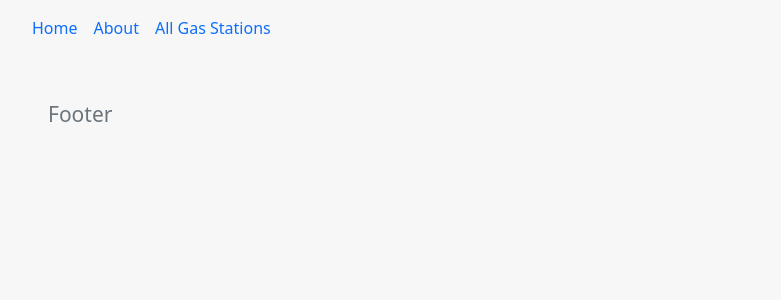
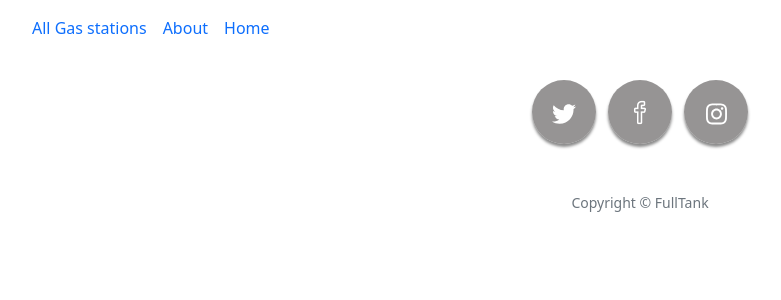
Before and after one commit to jenniferdinh1997/fullTank, a Django app: page /stations/ in a window 1280 px wide. Shown: the top 300 px of the page, without its empty margins (0-781 px from the left). Run offline with Django 4.2, Linux system fonts and the light colour scheme; some libraries are stand-ins or nearby versions.

Commit message:
adding CSS

```diff
--- a/fulltank_app/static/css/style.css
+++ b/fulltank_app/static/css/style.css
@@ -1,21 +1,87 @@
 
-body {
+body,html {
   width: 100%;
   height: 100%;
-  color: red !important;
-  background-color: rgba(246, 246, 246, 0.8) !important;
 }
 
+/* ###SEction1 */
+.masthead {
+    min-height: 30rem;
+    position: relative;
+    display: table;
+    width: 100%;
+    height: auto;
+    padding-top: 8rem;
+    padding-bottom: 8rem;
+    background: linear-gradient(90deg, rgba(255, 255, 255, 0.1) 0%, rgba(255, 255, 255, 0.1) 100%), url("https://wallpapercave.com/wp/wp6696517.jpg");
+    background-position: center center;
+    background-repeat: no-repeat;
+    background-size: cover;
+  }
+  .masthead h1, .masthead .h1 {
+    font-size: 4rem;
+    margin: 0;
+    padding: 0;
+  }
+  @media (min-width: 992px) {
+    .masthead {
+      height: 100vh;
+    }
+    .masthead h1, .masthead .h1 {
+      font-size: 5.5rem;
+    }
+  }
+
+/* ####IconsSectionSection2 */
+
+  .service-icon {
+    background-color: #fff;
+    color: #4f5050;
+    height: 7rem;
+    width: 7rem;
+    display: block;
+    line-height: 7.5rem;
+    font-size: 2.25rem;
+
+  }
+
+  #icons {
+    display: inline-block;
+    background: transparent;
+    color: black;
+    text-transform: uppercase;
+    padding: 8px 20px;
+    border-radius: 5px;
+    box-shadow: transparent;
+    cursor: pointer;
+    -webkit-transition: all ease-in-out 300ms;
+    transition: all ease-in-out 300ms;
+  }
 
 
-footer {
+  .section1 {
+    padding: 70px 20px;
+  }
+
+
+  /* #####footersection */
+
+  footer.footer {
     padding-top: 5rem;
     padding-bottom: 5rem;
+  }
+  footer.footer .social-link {
     display: block;
     text-decoration: none;
     height: 4rem;
     width: 4rem;
     line-height: 4.3rem;
     font-size: 1.5rem;
-
+    background-color: #797777c7;
+    transition: 0.15s ease-in-out;
+    box-shadow: 0 3px 3px 0 rgba(0, 0, 0, 0.464);
   }
+  footer.footer .social-link:hover {
+    background-color: #4f5050;
+    text-decoration: none;
+  }
--- a/fulltank_app/templates/base.html
+++ b/fulltank_app/templates/base.html
@@ -36,13 +36,13 @@
         <div class="navbar-collapse">
           <ul class="navbar-nav me-auto mb-2 mb-lg-0">
             <li class="nav-item active">
-              <a class="nav-link" aria-current="page" href="">Home</a>
+              <a class="nav-link" aria-current="page" href="{% url 'index' %}">All Gas stations</a>
             </li>
             <li class="nav-item">
               <a class="nav-link" rel="nofollow" href="">About</a>
             </li>
             <li class="nav-item">
-              <a class="nav-link" href="">All Gas Stations</a>
+              <a class="nav-link" href="{% url 'home' %}">Home</a>
             </li>
           </ul>
         </div>
@@ -54,12 +54,23 @@
 
 
     {% endblock content %}
-    <footer class="content-section text-center">
+
+    <footer class="footer text-center">
         <div class="container px-4 px-lg-5">
-        <p class="text-muted small mb-0">Footer</p>
+            <ul class="list-inline mb-5">
+                <li class="list-inline-item">
+                    <a class="social-link rounded-circle text-white mr-3" href=""><i class="fa-brands fa-twitter"></i></a>
+                </li>
+                <li class="list-inline-item">
+                    <a class="social-link rounded-circle text-white mr-3"  href="#!"><i class="icon-social-facebook"></i></a>
+                </li>
+                <li class="list-inline-item">
+                    <a class="social-link rounded-circle text-white" href=""><i class="fa-brands fa-instagram"></i></a>
+                </li>
+            </ul>
+            <p class="text-muted small mb-0">Copyright &copy; FullTank</p>
         </div>
     </footer>
-
 
     <script src="https://cdn.jsdelivr.net/npm/bootstrap@5.1.3/dist/js/bootstrap.bundle.min.js"
     integrity="sha384-ka7Sk0Gln4gmtz2MlQnikT1wXgYsOg+OMhuP+IlRH9sENBO0LRn5q+8nbTov4+1p"
```
Also changed, not shown: fulltank_app/templates/home.html (+60 -15 lines).
